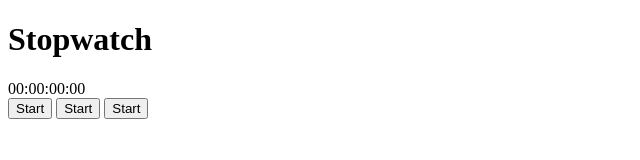
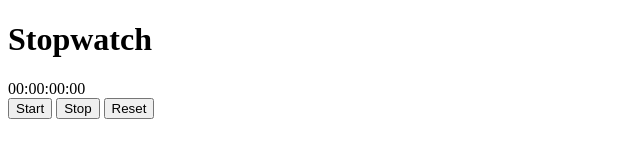
Before and after one commit to pcarydev/Stopwatch, a plain HTML site: page index.html in a window 1280 px wide. Shown: the full height of the page, 0-640 px from the left. Drawn offline with Linux system fonts and the light colour scheme.

Commit message:
Create stop start and reset button

```diff
--- a/index.html
+++ b/index.html
@@ -16,8 +16,8 @@
         </div>
         <div id="controls">
             <button id="startBtn" onclick="start()">Start</button>
-            <button id="startBtn" onclick="start()">Start</button>
-            <button id="startBtn" onclick="start()">Start</button>
+            <button id="stopBtn" onclick="stop()">Stop</button>
+            <button id="resetBtn" onclick="reset()">Reset</button>
         </div>
     </div>
 
```
